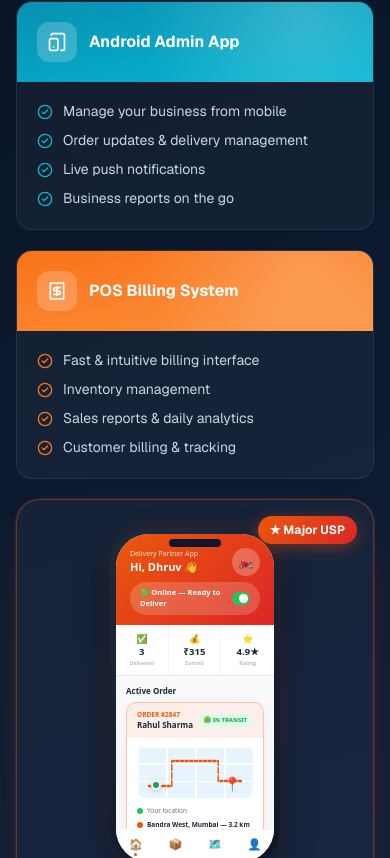
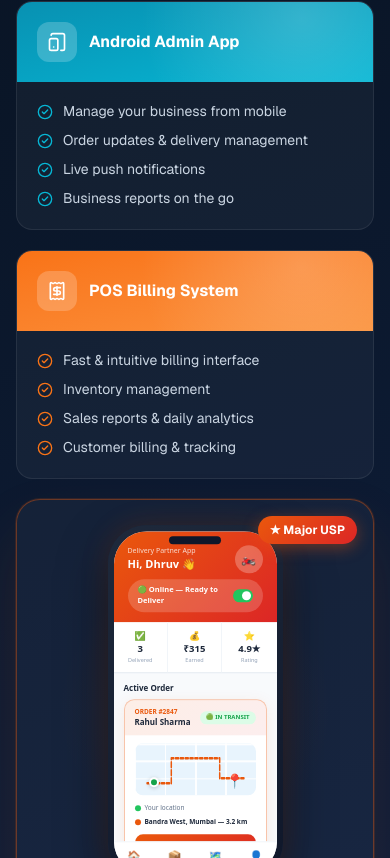
Before and after one commit to quantixtechnology/quantix-website, a Next.js app: page / in a window 390 px wide. Shown: the part 2251-3109 px from the top of the page. Built offline with nearby package versions, Linux system fonts and the light colour scheme; no server answers.

Commit message:
fix: remove isMobile state — eliminate duplicate phone GPU layer on Android Chrome

```diff
--- a/app/sections/WhatIsIncluded.tsx
+++ b/app/sections/WhatIsIncluded.tsx
@@ -1,6 +1,5 @@
 "use client";
 
-import { useState, useEffect } from "react";
 import { motion } from "framer-motion";
 import {
   Smartphone,
@@ -383,14 +382,6 @@ const cardVariant = {
 // ─── Section ──────────────────────────────────────────────────────────────────
 
 export default function WhatIsIncluded() {
-  const [isMobile, setIsMobile] = useState(false);
-  useEffect(() => {
-    const check = () => setIsMobile(window.innerWidth < 768);
-    check();
-    window.addEventListener("resize", check);
-    return () => window.removeEventListener("resize", check);
-  }, []);
-
   return (
     <section
       id="whats-included"
@@ -484,7 +475,7 @@ export default function WhatIsIncluded() {
                     }}
                   />
                   <div className="relative flex items-center gap-3">
-                    <div className="w-10 h-10 rounded-xl bg-white/20 flex items-center justify-center backdrop-blur-sm shrink-0">
+                    <div className="w-10 h-10 rounded-xl bg-white/20 flex items-center justify-center sm:backdrop-blur-sm shrink-0">
                       <Icon className="w-5 h-5 text-white" />
                     </div>
                     <h3 className="text-base font-bold text-white leading-tight">{product.title}</h3>
@@ -559,7 +550,7 @@ export default function WhatIsIncluded() {
                   }}
                 />
                 <div className="relative flex items-center gap-3 mb-3">
-                  <div className="w-10 h-10 rounded-xl bg-white/20 flex items-center justify-center backdrop-blur-sm shrink-0">
+                  <div className="w-10 h-10 rounded-xl bg-white/20 flex items-center justify-center sm:backdrop-blur-sm shrink-0">
                     <Bike className="w-5 h-5 text-white" />
                   </div>
                   <div>
@@ -572,7 +563,7 @@ export default function WhatIsIncluded() {
                   </div>
                 </div>
                 {/* Play Store badge */}
-                <div className="relative flex items-center gap-2 bg-black/30 backdrop-blur-sm rounded-xl px-3 py-2 w-fit">
+                <div className="relative flex items-center gap-2 bg-black/30 sm:backdrop-blur-sm rounded-xl px-3 py-2 w-fit">
                   <PlayCircle className="w-4 h-4 text-white shrink-0" />
                   <div>
                     <p style={{ fontSize: 8, color: "rgba(255,255,255,0.75)", margin: 0 }}>
@@ -633,39 +624,32 @@ export default function WhatIsIncluded() {
             {/* Visible on all screen sizes; appears above content on mobile via order-first */}
             <div
               className="flex items-center justify-center relative py-8 px-4 lg:py-10 lg:px-6 order-first lg:order-none overflow-hidden"
-              style={{ contain: "layout paint", isolation: "isolate" }}
+              style={{ isolation: "isolate" }}
             >
-              {/* Glow behind phone */}
+              {/* Glow behind phone — subtle single value safe on all devices */}
               <div
                 aria-hidden
                 className="absolute inset-0 pointer-events-none"
                 style={{
-                  background: isMobile
-                    ? "radial-gradient(ellipse 50% 40% at 50% 50%, rgba(234,88,12,0.07) 0%, transparent 70%)"
-                    : "radial-gradient(ellipse 70% 60% at 50% 50%, rgba(234,88,12,0.12) 0%, transparent 70%)",
+                  background: "radial-gradient(ellipse 55% 45% at 50% 50%, rgba(234,88,12,0.08) 0%, transparent 70%)",
                 }}
               />
 
-              {/* Floating phone */}
+              {/* Floating phone — single constant animation, no isMobile branching */}
               <motion.div
-                animate={isMobile ? { y: [0, -6, 0] } : { y: [0, -14, 0], x: [0, 4, 0] }}
-                transition={isMobile
-                  ? { duration: 4, repeat: Infinity, ease: "easeInOut" }
-                  : { duration: 5.5, repeat: Infinity, ease: "easeInOut" }
-                }
-                style={{ position: "relative", zIndex: 10, willChange: isMobile ? "auto" : "transform" }}
+                animate={{ y: [0, -8, 0] }}
+                transition={{ duration: 5, repeat: Infinity, ease: "easeInOut" }}
+                style={{ position: "relative", willChange: "auto" }}
               >
-                {/* Phone frame — 190×380 works well on both mobile and desktop */}
+                {/* Phone frame */}
                 <div
                   style={{
-                    width: isMobile ? 170 : 190,
-                    height: isMobile ? 340 : 380,
+                    width: 175,
+                    height: 355,
                     borderRadius: 38,
                     padding: 6,
                     background: "linear-gradient(145deg,#1e293b,#0f172a)",
-                    boxShadow: isMobile
-                      ? "0 16px 32px rgba(0,0,0,0.40), 0 0 20px rgba(234,88,12,0.15)"
-                      : "0 36px 72px rgba(0,0,0,0.60), 0 0 52px rgba(234,88,12,0.28), 0 0 0 1px rgba(255,255,255,0.06)",
+                    boxShadow: "0 20px 48px rgba(0,0,0,0.50), 0 0 28px rgba(234,88,12,0.18)",
                   }}
                 >
                   {/* Dynamic island */}
```
